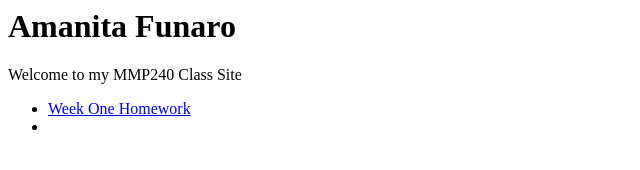
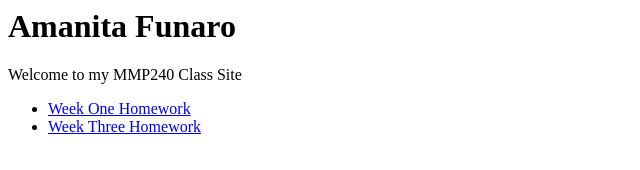
Before and after one commit to peachyshroom/MMP240AF, a plain HTML site: page index.html in a window 1280 px wide. Shown: the whole page, without its empty margins (0-640 px from the left). Drawn offline with Linux system fonts and the light colour scheme.

Commit message:
Add files via upload

```diff
--- a/index.html
+++ b/index.html
@@ -7,7 +7,7 @@
     <p>Welcome to my MMP240 Class Site</p>
     <ul>
         <li><a href="Assignment1MMP240/index.html">Week One Homework</a></li>
-        <li><a href=""</li>
+        <li><a href="week3/index.html">Week Three Homework</a></li>
     </ul>
 
 
```
